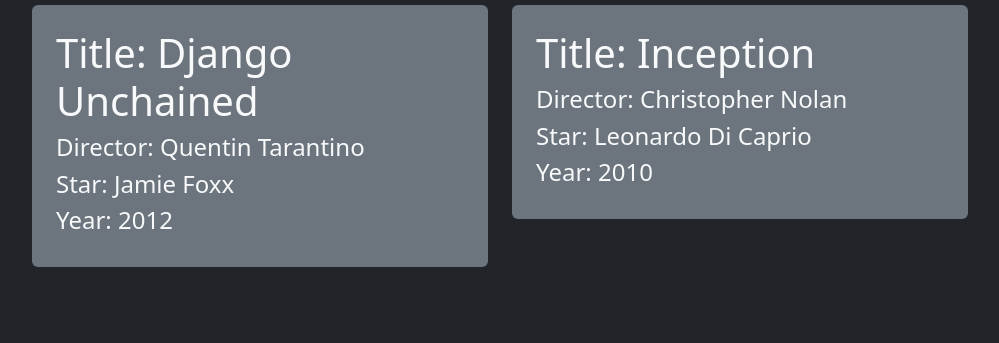
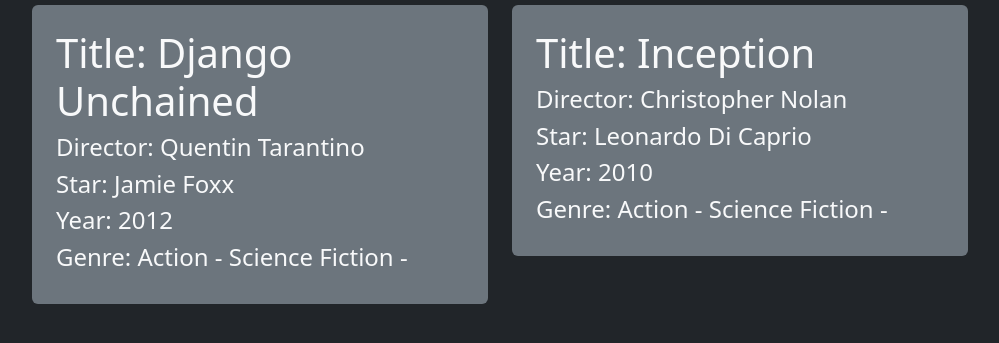
Before and after one commit to Francesco-Iannuzzi/php-oop-1, a PHP site: page / in a window 1280 px wide. Shown: the part 280-623 px from the top of the page, without its empty margins (140-1139 px from the left). Run offline with PHP 8.4, Linux system fonts and the light colour scheme; data that the repository does not hold is empty.

Commit message:
attempt print genre

```diff
--- a/Models/Movie.php
+++ b/Models/Movie.php
@@ -6,7 +6,7 @@ class Movie
     public $title;
     public $director;
     public $star;
-    public $genre;
+    public $genre = [];
     public $year;
 
     public function __construct(string $title, string $director, string $star, array $genre, int $year) {
--- a/db.php
+++ b/db.php
@@ -39,10 +39,10 @@ require __DIR__ . '/Models/Movie.php';
 $movies = [];
 
 //first instance
-$django = new Movie('Django Unchained', 'Quentin Tarantino', 'Jamie Foxx', ['Drama', 'Western'], 2012);
+$django = new Movie('Django Unchained', 'Quentin Tarantino', 'Jamie Foxx', $genre = ['Drama', 'Western'], 2012);
 
 //second instance
-$inception = new Movie('Inception', 'Christopher Nolan', 'Leonardo Di Caprio', ['Action', 'Science Fiction'], 2010);
+$inception = new Movie('Inception', 'Christopher Nolan', 'Leonardo Di Caprio', $genre = ['Action', 'Science Fiction'], 2010);
 
 array_push($movies, $django, $inception);
 
--- a/index.php
+++ b/index.php
@@ -1,6 +1,6 @@
 <?php
 
-require __DIR__ . '/db.php'
+require __DIR__ . '/db.php';
 
 ?>
 
@@ -53,9 +53,10 @@ require __DIR__ . '/db.php'
                         <h4>Director: <?= $movie->director ?></h4>
                         <h4>Star: <?= $movie->star ?></h4>
                         <h4>Year: <?= $movie->year ?></h4>
-                        <?php foreach ($genre as $genreItem) : ?>
-                        <h4><?= $genreItem ?></h4>
-                        <?php endforeach; ?>
+                        <h4>Genre:<?php foreach ($genre as $genreItem) : ?>
+                            <span><?= $genreItem ?> - </span>
+                            <?php endforeach; ?>
+                        </h4>
                     </div>
                     <!-- /card -->
                 </div>
```
